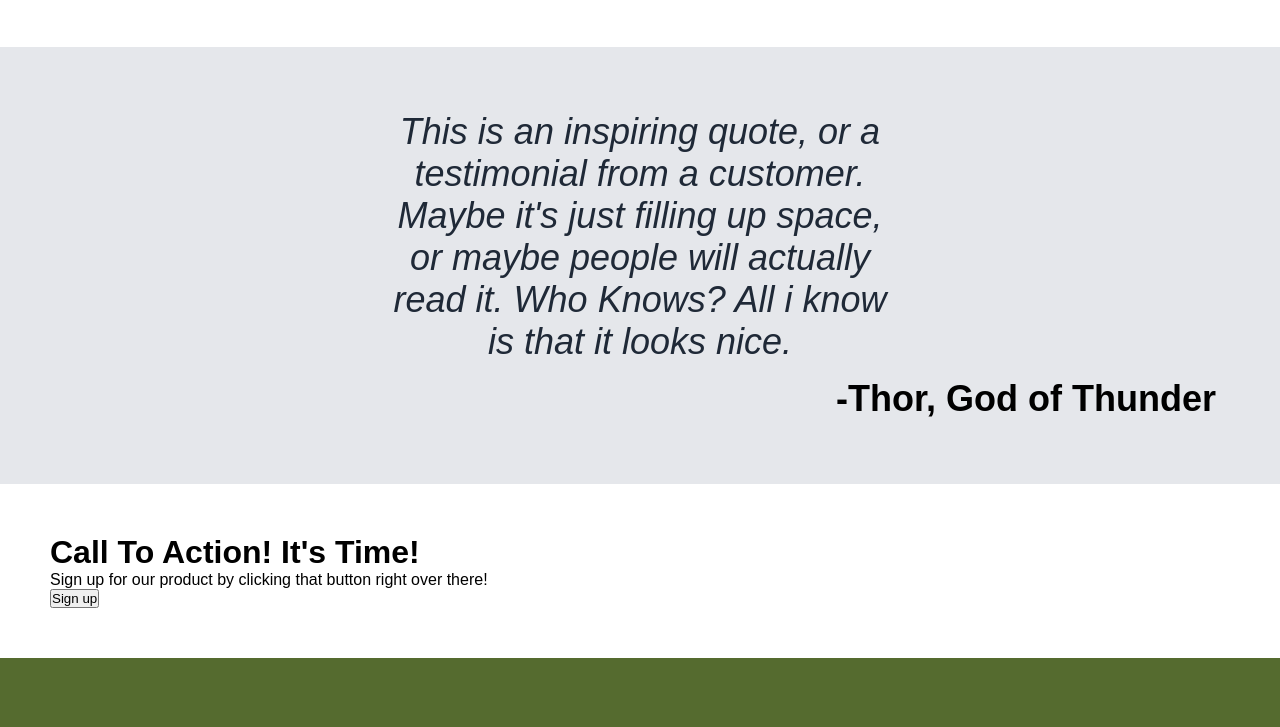
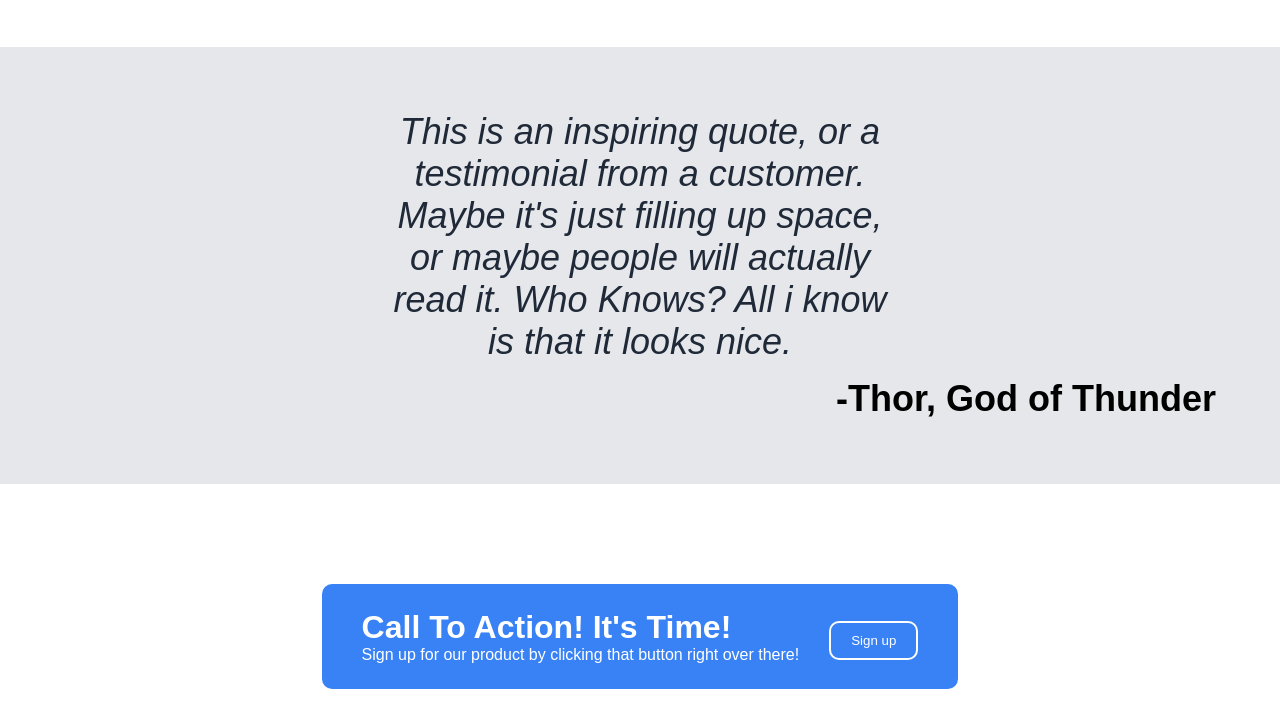
Before and after one commit to Dripzyqt/Landing-Page-1-, a plain HTML site: page index.html in a window 1280 px wide. Shown: the part 508-1235 px from the top of the page. Before the commit the page ends 1166 px from the top, so only its background shows below. Drawn offline with Linux system fonts and the light colour scheme.

Commit message:
Added background color to call to action, added padding, button, border, and font color

```diff
--- a/index.html
+++ b/index.html
@@ -65,13 +65,13 @@
   </div>
   <div class="call">
     <div class="action">
-      <h1> Call To Action! It's Time! </h1>
-    </div>
-    <div class="action-subtext">
-      <p> Sign up for our product by clicking that button right over there!</p>
-    </div>
-    <div class="call-button">
-      <button> Sign up </button>
+      <div class="action-text">
+        <h1> Call To Action! It's Time! </h1>
+        <p> Sign up for our product by clicking that button right over there!</p>
+      </div>
+      <div class="call-button">
+        <button id="button"> Sign up </button>
+      </div>
     </div>
   </div>
 </body>
--- a/style.css
+++ b/style.css
@@ -152,7 +152,40 @@ nav {
 
 .call {
   background-color: white;
-  padding: 50px;
-  align-items: center;
-  justify-content: center;
+  padding: 100px;
+  text-align: center;
+  color: white;
+  display: flex;
+  flex-direction: row;
+  justify-content: space-around;
 }
+
+.action {
+  background-color: #3882f6;
+  padding-top: 25px;
+  padding-bottom: 25px;
+  padding-left: 40px;
+  padding-right: 40px;
+  border-radius: 10px;
+  display: flex;
+  flex-direction: row;
+}
+
+.action-text {
+  text-align: start;
+}
+
+.call-button {
+  padding-left: 30px;
+  padding-top: 12px;
+}
+
+#button {
+  color: white;
+  border: solid white 2px;
+  border-radius: 10px;
+  padding: 10px;
+  padding-left: 20px;
+  padding-right: 20px;
+  background-color: #3882f6;
+}
```
